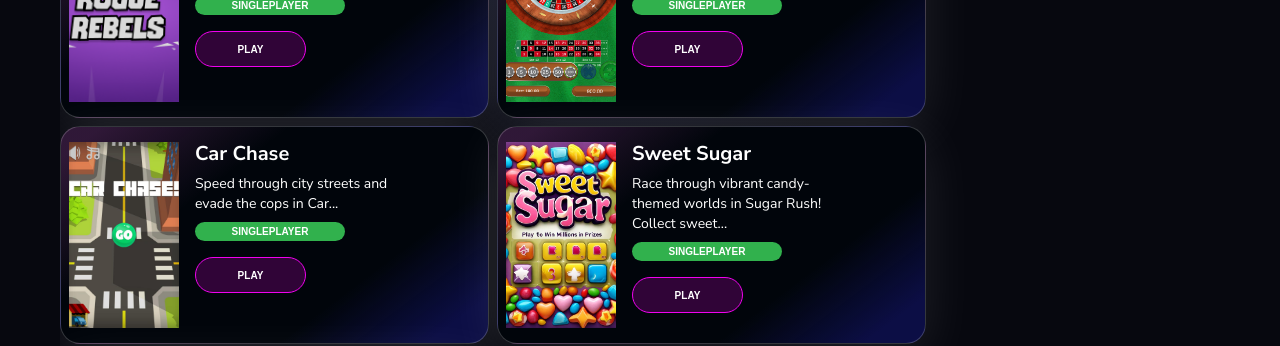
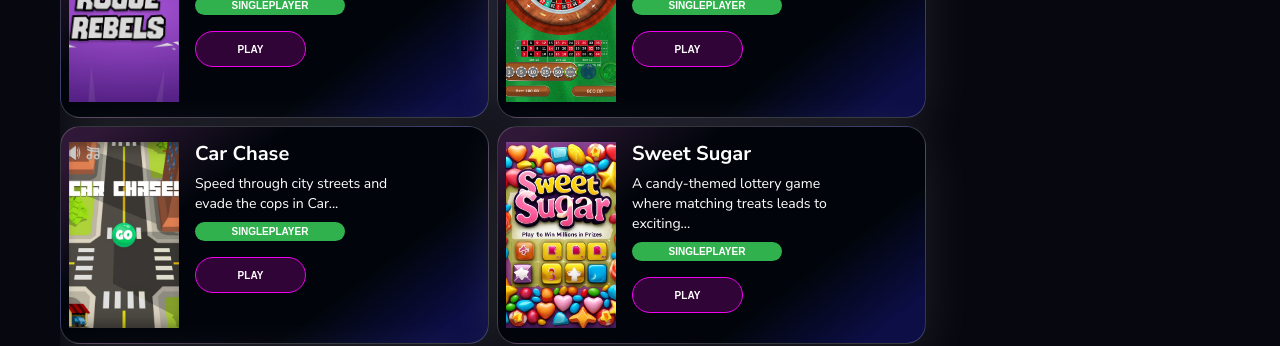
Before and after one commit to PISI-Integrated/play2win, a Next.js app: page / in a window 1280 px wide. Shown: the part 1540-1886 px from the top of the page. Built offline with nearby package versions, Linux system fonts and the light colour scheme; no server answers; a web font is replaced by a local one.

Commit message:
sweet Sugar correction

```diff
--- a/src/app/page.tsx
+++ b/src/app/page.tsx
@@ -161,7 +161,7 @@ export default function Home() {
 						<GameCard
 							gameName="Sweet Sugar"
 							gameLink={routes.sugarRush}
-							content="Race through vibrant candy-themed worlds in Sugar Rush! Collect sweet rewards, avoid tricky obstacles, and outpace your competition in this colorful, fast-paced adventure. Can you become the ultimate sugar champion?"
+							content="A candy-themed lottery game where matching treats leads to exciting prizes. Play, match, and win big!"
 							img="/assets/sweet-sugar.jpg"
 							tag="Singleplayer"
 							stringKey={stringKey}
--- a/src/components/global/GameCard.tsx
+++ b/src/components/global/GameCard.tsx
@@ -157,7 +157,7 @@ const GameCard = ({
 
 											<div className="flex justify-between items-center px-4  py-6 ">
 												<h1 className="text-white text-[32px]">
-												{["Baccarat", "Sugar Rush", "Roulette", "Casino", "HyperWin Slots"].includes(gameName)
+												{["Baccarat", "Sweet Sugar", "Roulette", "Casino", "HyperWin Slots"].includes(gameName)
 													? "₦100"
 													: "Free"}
 												</h1>
```
